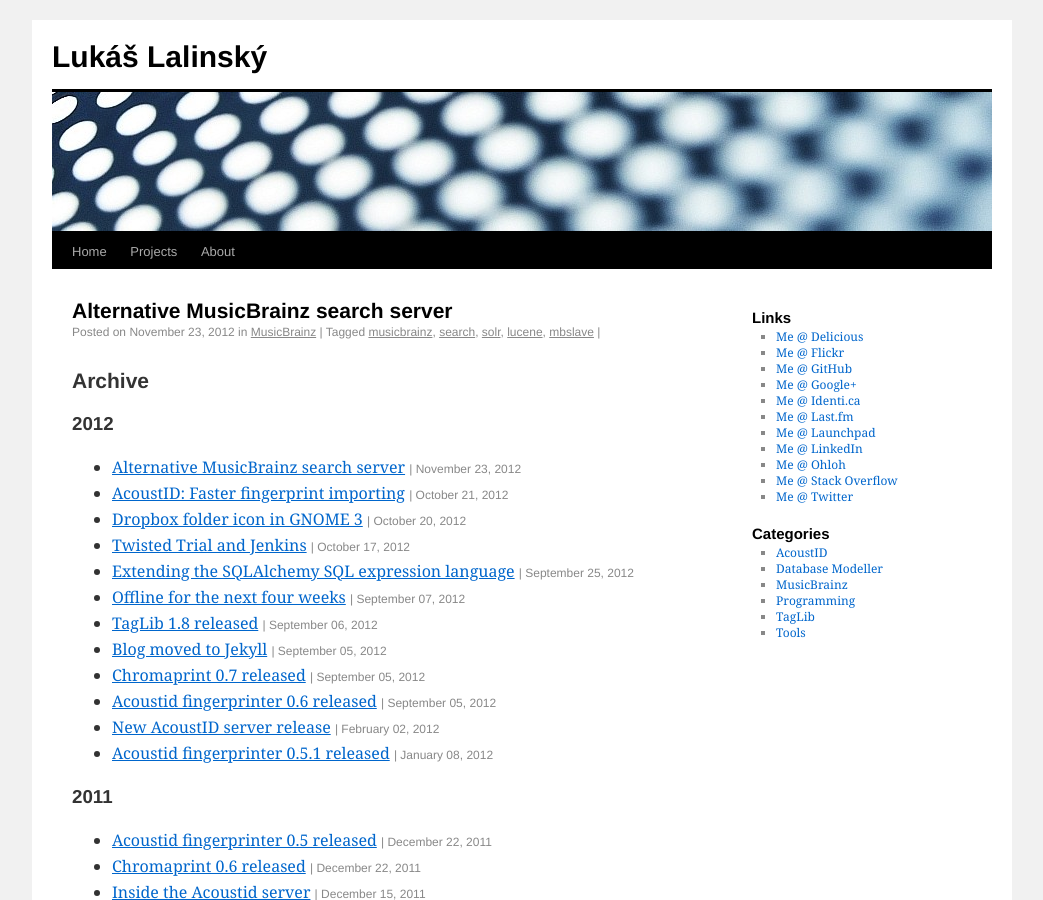
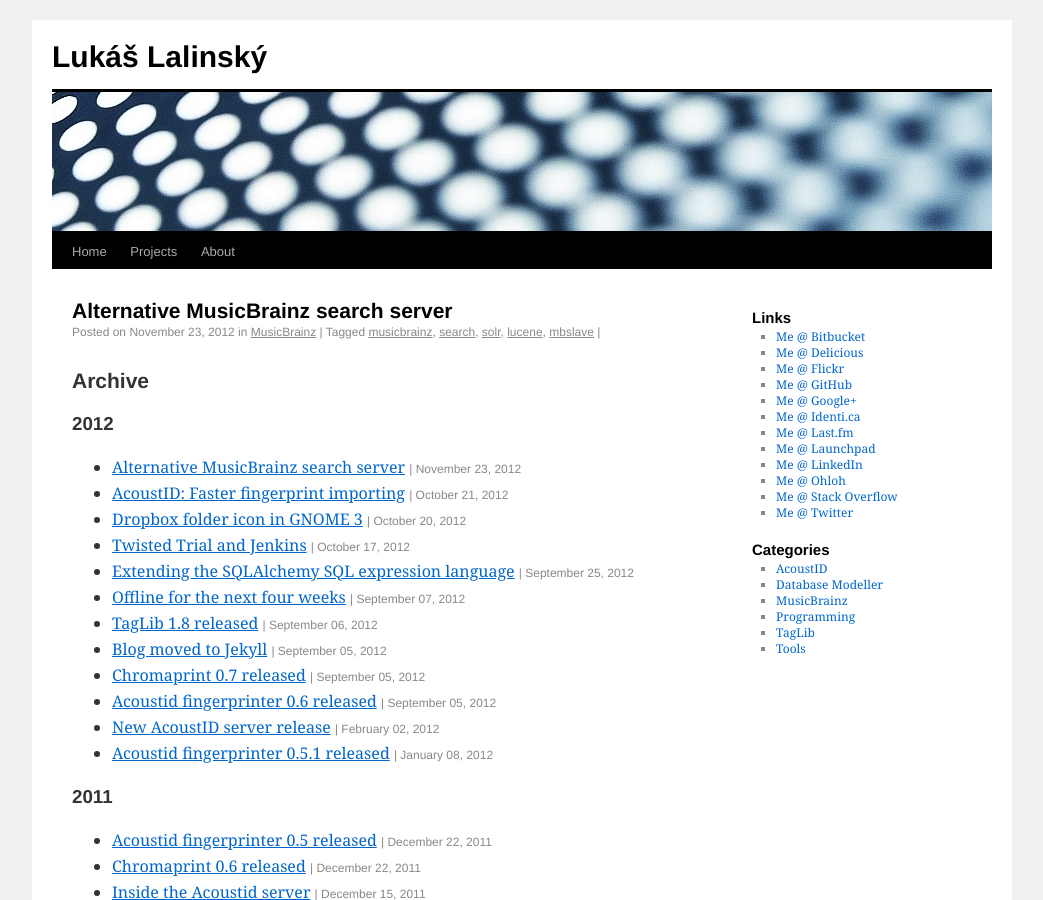
Before and after one commit to lalinsky/website, a Jekyll site: the page built from index.html, in a window 1280 px wide and 900 px high. Shown: the whole window, without its empty margins (118-1161 px from the left). Built offline with Jekyll 4.4.1, drawn with Linux system fonts in a browser that asks for light colours; Markdown is read by kramdown in place of the engine named in the settings; comment, search, counter and statistics services are not loaded.

Commit message:
Add Bitbucket link

```diff
--- a/_includes/header.html
+++ b/_includes/header.html
@@ -34,6 +34,7 @@
 		<div id="sidebar">
 			<h3>Links</h3>
 			<ul>
+				<li><a href="https://bitbucket.org/lalinsky">Me @ Bitbucket</a></li>
 				<li><a href="http://delicious.com/luks" rel="me">Me @ Delicious</a></li>
 				<li><a href="http://www.flickr.com/photos/lukasl/">Me @ Flickr</a></li>
 				<li><a href="https://github.com/lalinsky">Me @ GitHub</a></li>
```
